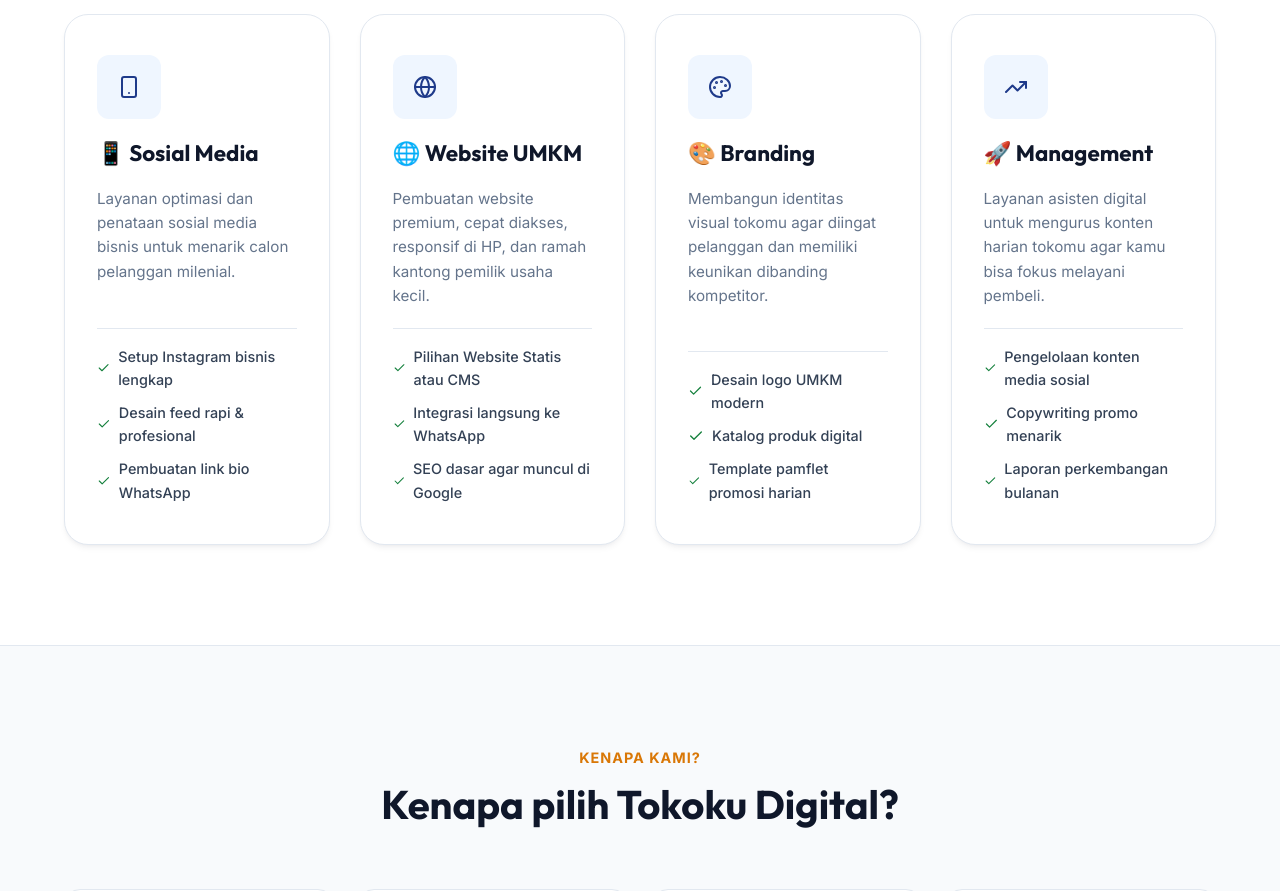
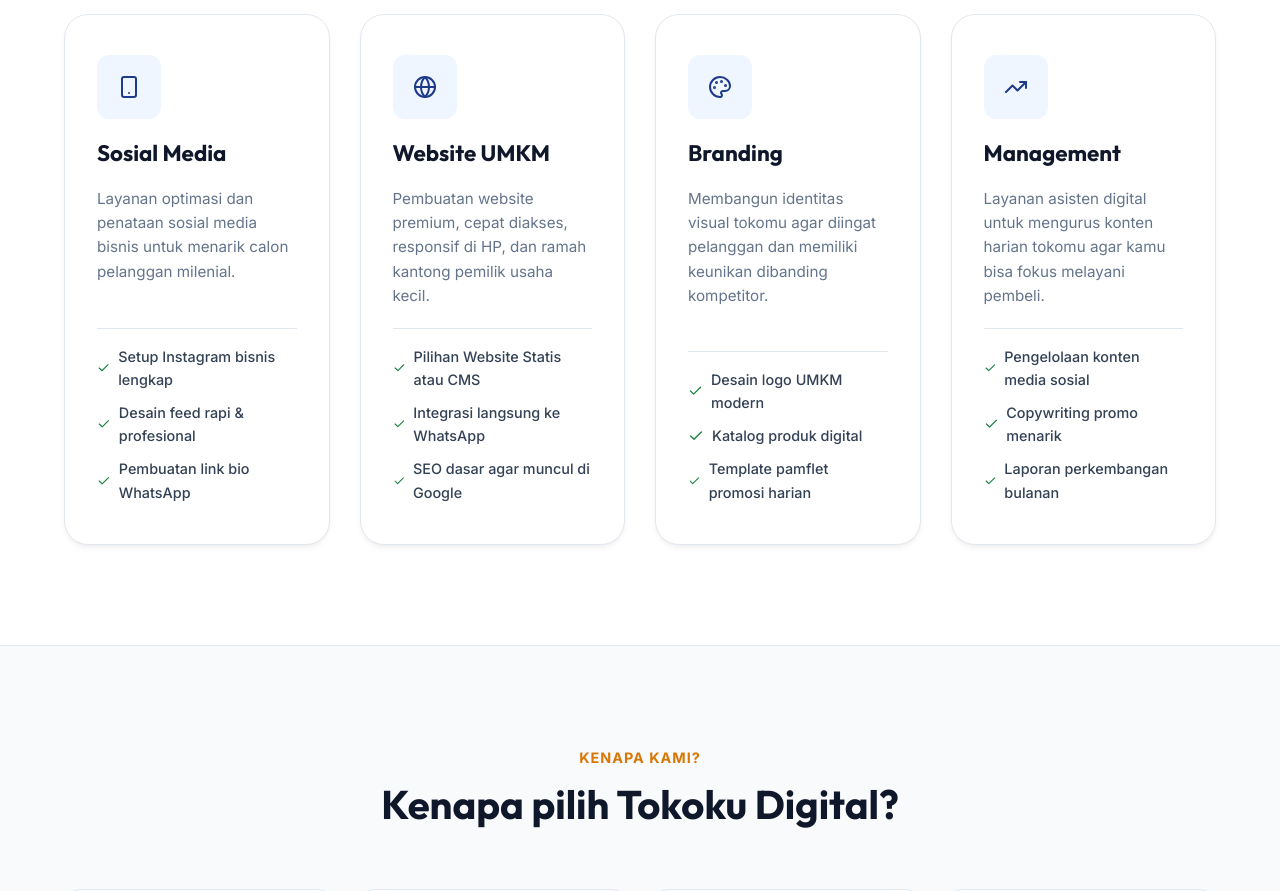
Before and after one commit to nugikramadhan11/tokoku-digital, a React (Vite) app: page / in a window 1280 px wide. Shown: the part 1960-2851 px from the top of the page. Built offline with nearby package versions, Linux system fonts and the light colour scheme.

Commit message:
hapus icon

```diff
--- a/src/App.tsx
+++ b/src/App.tsx
@@ -479,7 +479,7 @@
               <div className="solution-icon-wrapper">
                 <Smartphone />
               </div>
-              <h3>📱 Sosial Media</h3>
+              <h3>Sosial Media</h3>
               <p>Layanan optimasi dan penataan sosial media bisnis untuk menarik calon pelanggan milenial.</p>
               <ul className="solution-list">
                 <li><Check className="solution-list-icon" size={16} /> Setup Instagram bisnis lengkap</li>
@@ -493,7 +493,7 @@
               <div className="solution-icon-wrapper">
                 <Globe />
               </div>
-              <h3>🌐 Website UMKM</h3>
+              <h3>Website UMKM</h3>
               <p>Pembuatan website premium, cepat diakses, responsif di HP, dan ramah kantong pemilik usaha kecil.</p>
               <ul className="solution-list">
                 <li><Check className="solution-list-icon" size={16} /> Pilihan Website Statis atau CMS</li>
@@ -507,7 +507,7 @@
               <div className="solution-icon-wrapper">
                 <Palette />
               </div>
-              <h3>🎨 Branding</h3>
+              <h3>Branding</h3>
               <p>Membangun identitas visual tokomu agar diingat pelanggan dan memiliki keunikan dibanding kompetitor.</p>
               <ul className="solution-list">
                 <li><Check className="solution-list-icon" size={16} /> Desain logo UMKM modern</li>
@@ -521,7 +521,7 @@
               <div className="solution-icon-wrapper">
                 <TrendingUp />
               </div>
-              <h3>🚀 Management</h3>
+              <h3>Management</h3>
               <p>Layanan asisten digital untuk mengurus konten harian tokomu agar kamu bisa fokus melayani pembeli.</p>
               <ul className="solution-list">
                 <li><Check className="solution-list-icon" size={16} /> Pengelolaan konten media sosial</li>
```
